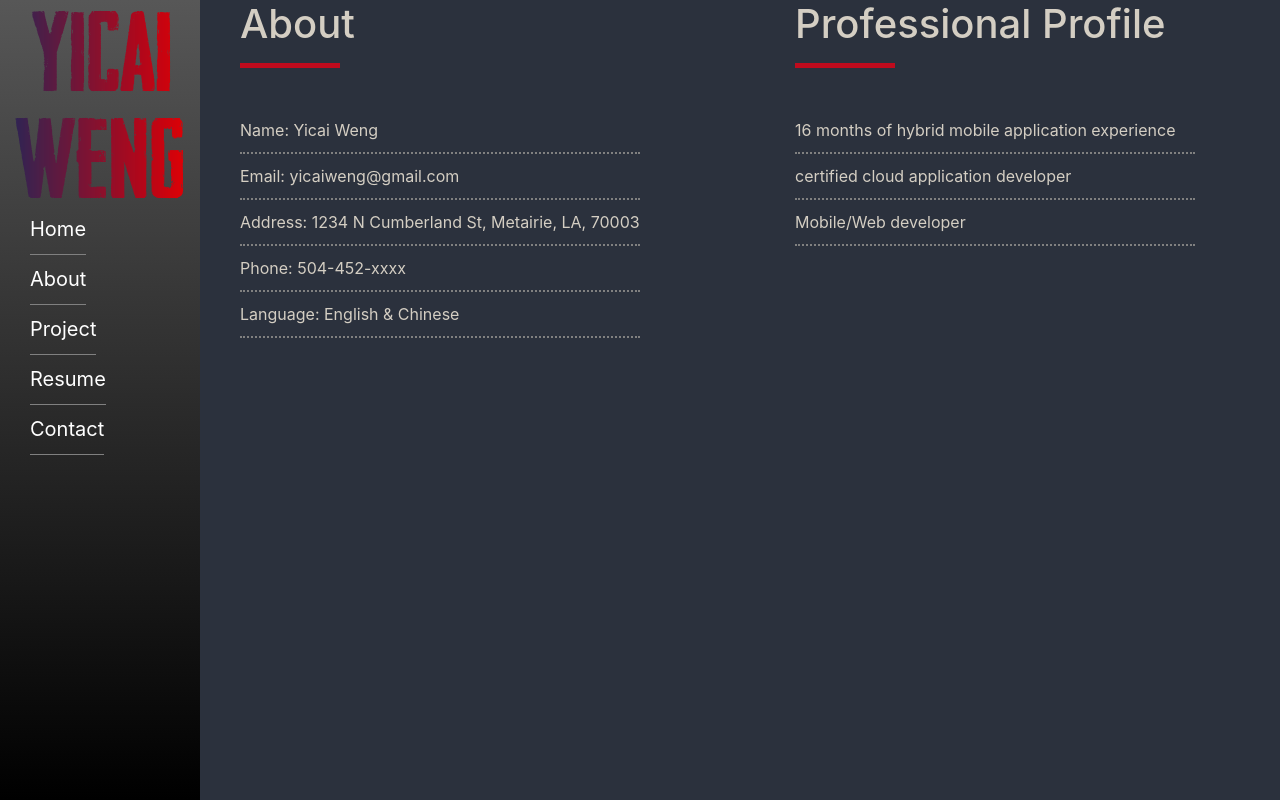
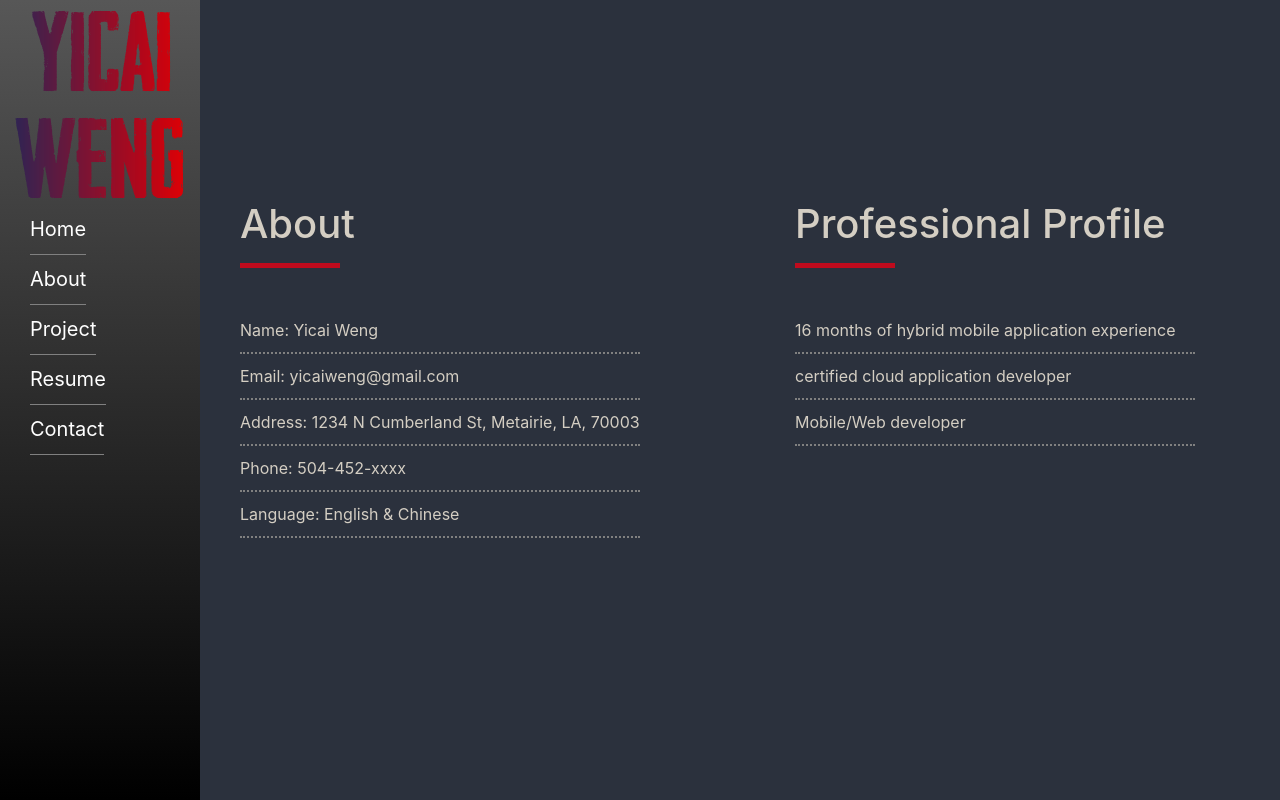
Before and after one commit to yicaiweng/yicaiweng, an Angular app: page /about in a window 1280 px wide. Built offline with nearby package versions, Linux system fonts and the light colour scheme.

Commit message:
modify about and home pages’ styele

```diff
--- a/src/app/about/about.component.html
+++ b/src/app/about/about.component.html
@@ -1,6 +1,6 @@
 <div class="contentPage">
   <div class="row">
-    <div class="col aboutContent">
+    <div class="col content">
       <h1 class="title">About</h1>
       <div class="title-divider"></div>
       <ul class="about-list">
@@ -12,7 +12,7 @@
       </ul>
     </div>
 
-     <div class="col projectContent">
+     <div class="col content">
        <h1 class="title">Professional Profile</h1>
        <div class="title-divider"></div>
        <ul class="projectContent-list">
--- a/src/app/home/home.component.css
+++ b/src/app/home/home.component.css
@@ -3,7 +3,7 @@
 }
 
 .introduction .inner {
-    margin: 47% 0 0 0;
+    margin: 10% 0 0 0;
     z-index: 2;
 }
 
@@ -23,6 +23,7 @@
   letter-spacing: 1px;
   text-transform: uppercase;
   font-size: 20px;
+  margin-left: 0;
 }
 
 .home-img {
```
